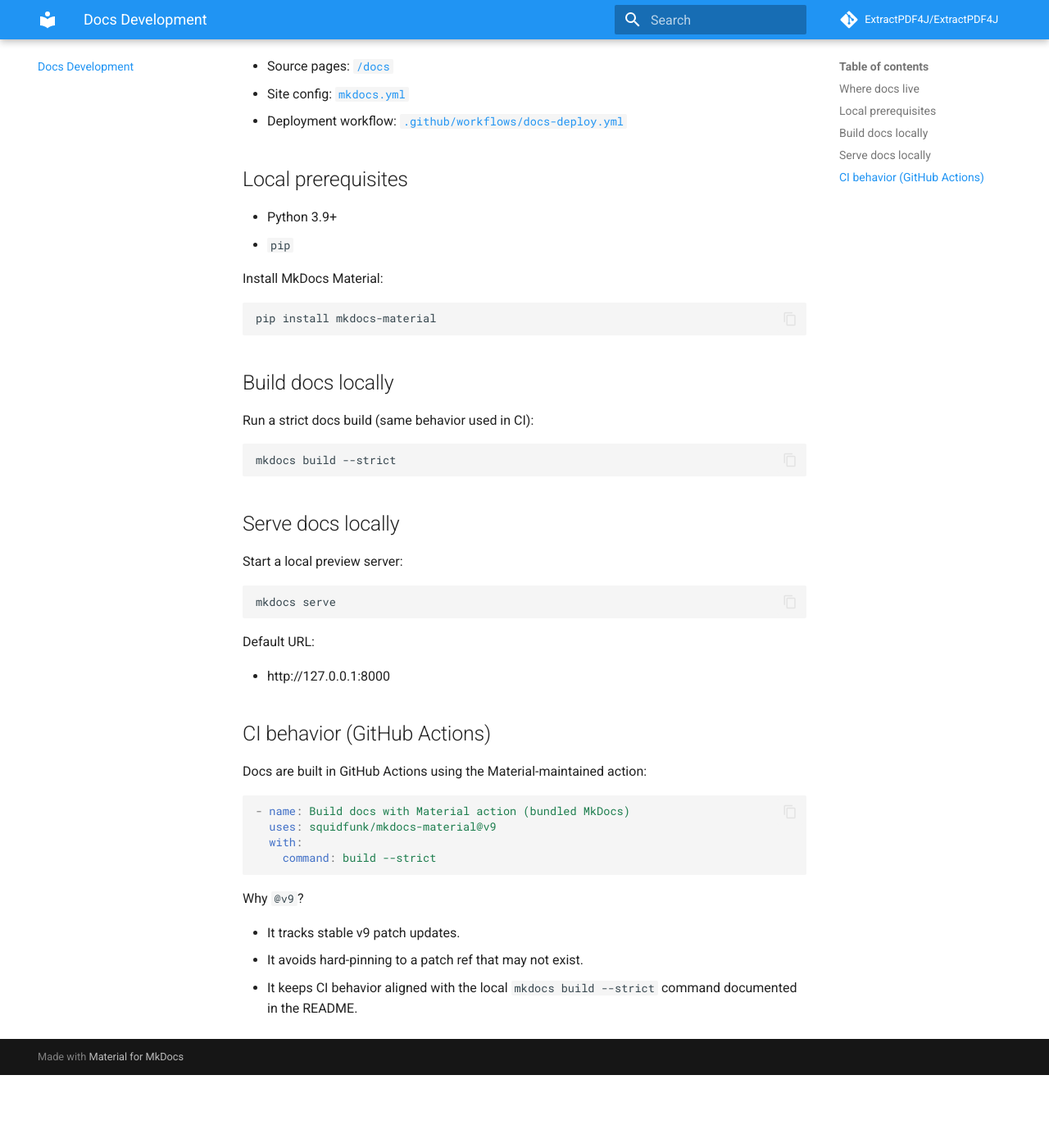
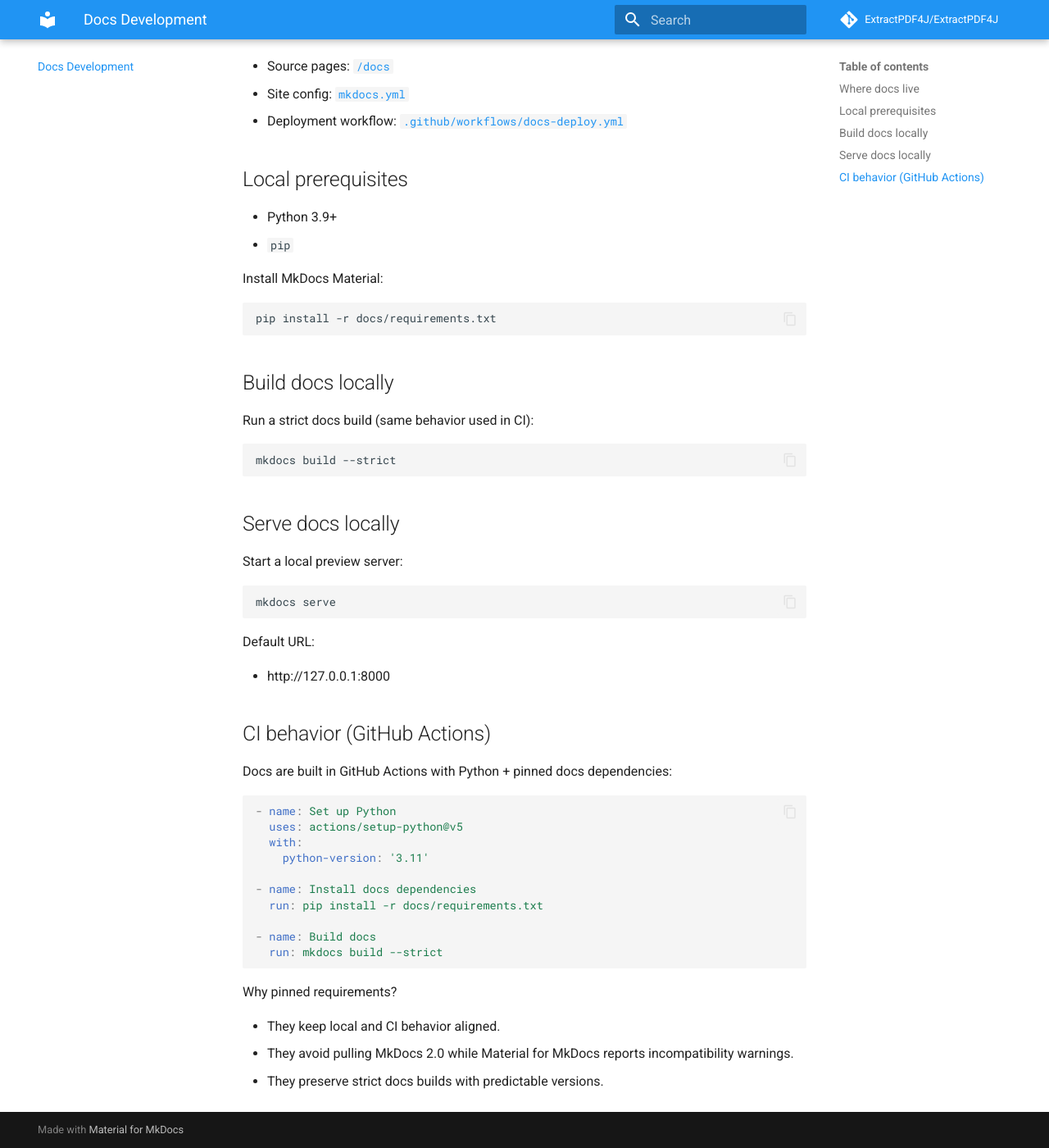
Before and after one commit to ExtractPDF4J/ExtractPDF4J, an MkDocs documentation site: the page built from docs/docs-development.md, in a window 1280 px wide and 1400 px high, scrolled down 276 px. Shown: the whole window at 82% size. Built offline with MkDocs 1.6.1 and Material for MkDocs 9.7.7, drawn with Linux system fonts in a browser that asks for light colours; comment, search, counter and statistics services are not loaded; before the commit the page ends 1587 px from its top, so only the background shows below that.

Commit message:
Pin MkDocs 1.x for docs builds (#110)

````diff
--- a/docs/docs-development.md
+++ b/docs/docs-development.md
@@ -16,7 +16,7 @@
 Install MkDocs Material:
 
 ```bash
-pip install mkdocs-material
+pip install -r docs/requirements.txt
 ```
 
 ## Build docs locally
@@ -41,17 +41,23 @@
 
 ## CI behavior (GitHub Actions)
 
-Docs are built in GitHub Actions using the Material-maintained action:
+Docs are built in GitHub Actions with Python + pinned docs dependencies:
 
 ```yaml
-- name: Build docs with Material action (bundled MkDocs)
-  uses: squidfunk/mkdocs-material@v9
+- name: Set up Python
+  uses: actions/setup-python@v5
   with:
-    command: build --strict
+    python-version: '3.11'
+
+- name: Install docs dependencies
+  run: pip install -r docs/requirements.txt
+
+- name: Build docs
+  run: mkdocs build --strict
 ```
 
-Why `@v9`?
+Why pinned requirements?
 
-- It tracks stable v9 patch updates.
-- It avoids hard-pinning to a patch ref that may not exist.
-- It keeps CI behavior aligned with the local `mkdocs build --strict` command documented in the README.
+- They keep local and CI behavior aligned.
+- They avoid pulling MkDocs 2.0 while Material for MkDocs reports incompatibility warnings.
+- They preserve strict docs builds with predictable versions.
--- /dev/null
+++ b/docs/requirements.txt
@@ -0,0 +1,2 @@
+mkdocs>=1.6,<2.0
+mkdocs-material>=9,<10
````
Also changed, not shown: README.md (+2 -2 lines), 1 other file.
